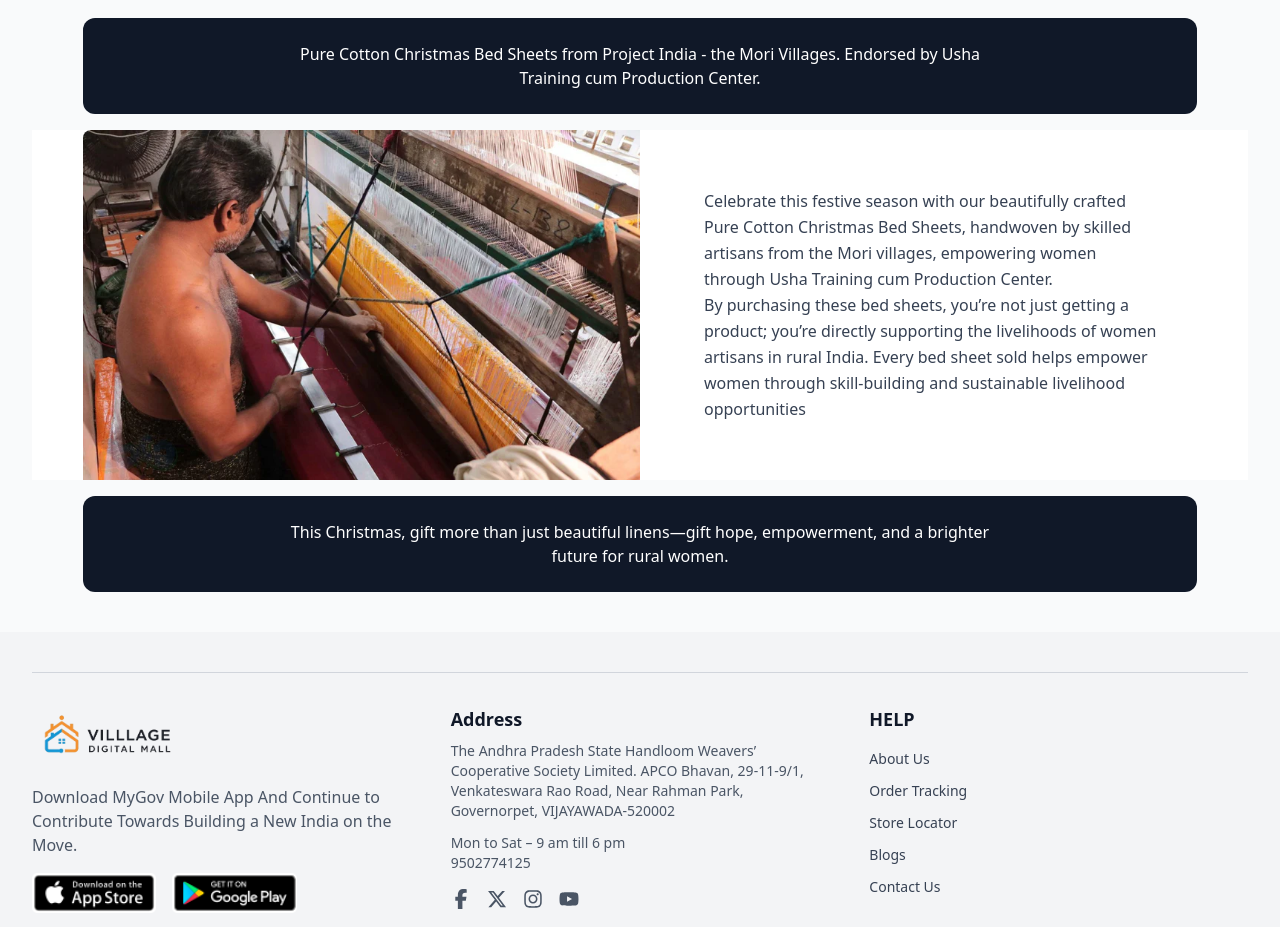
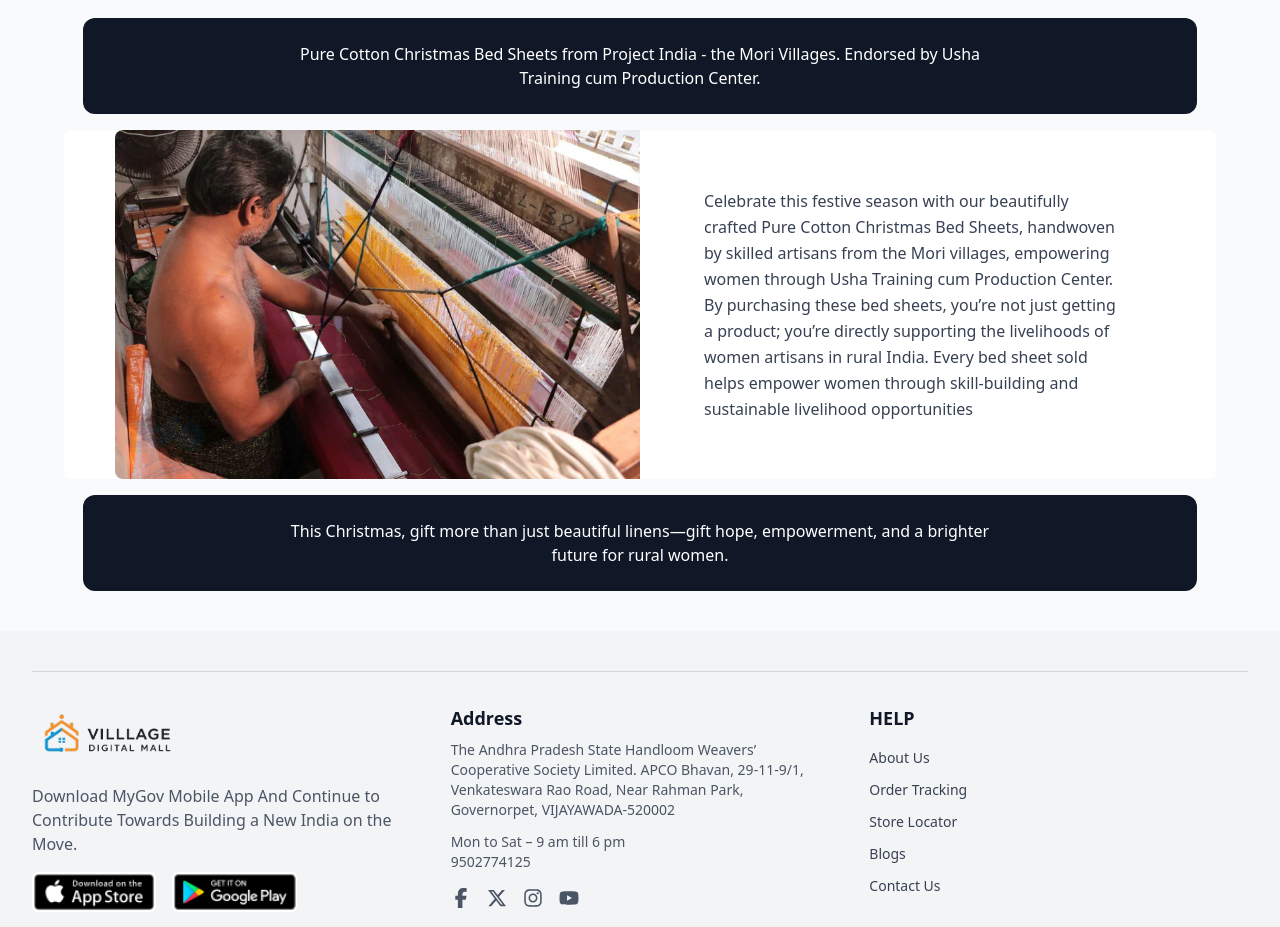
Before and after one commit to Sribabu-Mandraju/handLooms, a React (Vite) app: page / in a window 1280 px wide. Shown: the part 3120-4047 px from the top of the page. Built offline with nearby package versions, Linux system fonts and the light colour scheme; no server answers.

Commit message:
new changes

```diff
--- a/src/components/Home/Mall.jsx
+++ b/src/components/Home/Mall.jsx
@@ -86,7 +86,7 @@ const Mall = () => {
         </div>
       </div>
 
-      <div className="flex flex-col md:flex-row bg-white px-[4vw] justify-center items-center  my-4">
+      <div className="flex flex-col w-full max-w-6xl mx-auto md:flex-row rounded-md bg-white px-[4vw] justify-center items-center  my-4">
         <div className="w-full md:w-1/2 max-h-[350px] overflow-clip  ">
           <img
             src={man2}
```
